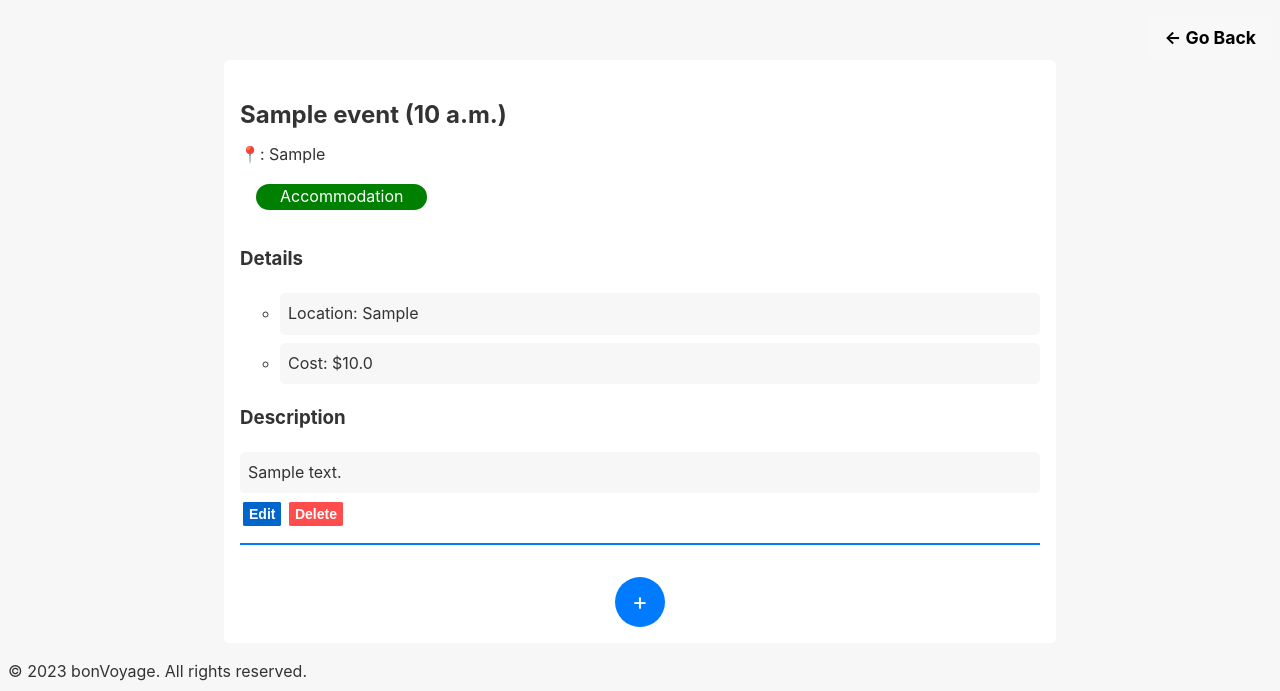
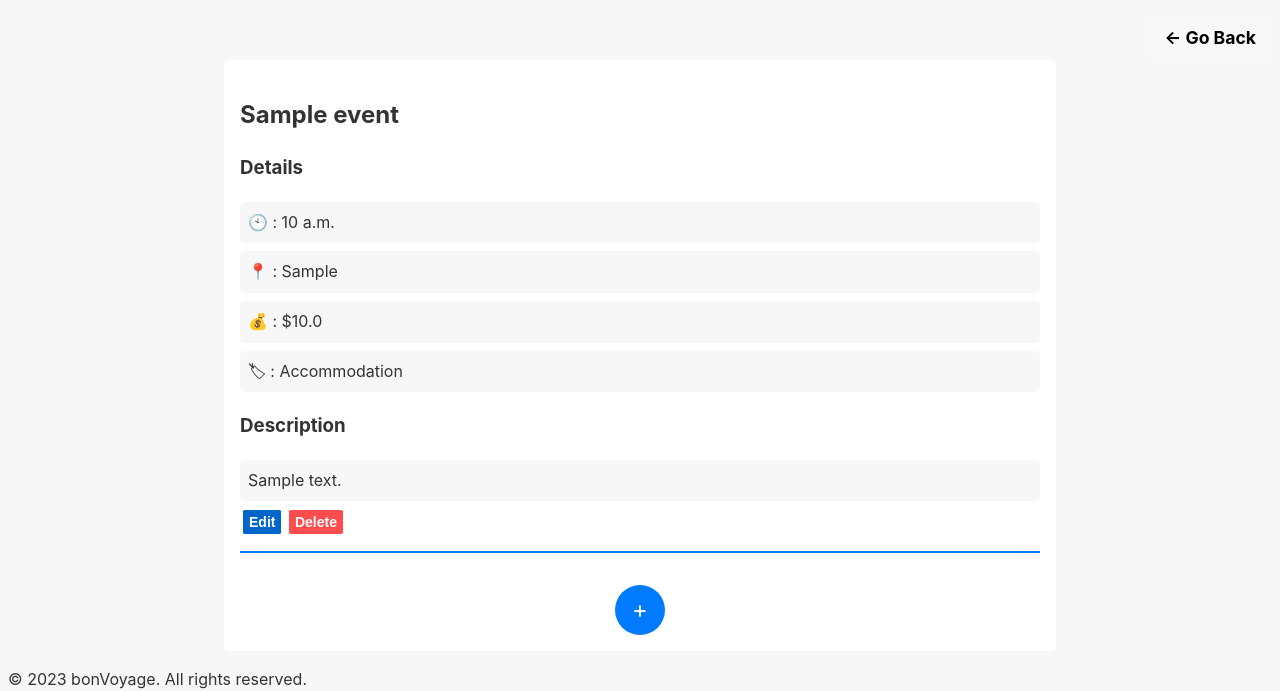
Before and after one commit to Karoboro/TravelPlanner, a Django app: page /view/day/1 in a window 1280 px wide. Shown: the part 250-941 px from the top of the page. Run offline with Django 4.2, Linux system fonts and the light colour scheme; tables that the repository leaves empty hold one stand-in row (values such as "Sample post").

Commit message:
modify styling of detailed day view (days.html) to be slightly more consistent with mockups

```diff
--- a/main/templates/main/days.html
+++ b/main/templates/main/days.html
@@ -11,18 +11,21 @@
     <div class="container">
         {% for event in day.event_set.all %}
         <div class="event-details">
-            <h2 class="event-name">{{ event.name }} ({{ event.time }})</h2>
+            <h2 class="event-name">{{ event.name }}</h2>
             <!-- <span class="time">{{ event.time }}</span> -->
-            <span class="location">📍: {{ event.location }}</span>
-            <div class="tags">
+            <!-- <span class="location">📍: {{ event.location }}</span> -->
+            <!-- <div class="tags">
                 <span class="tag">{{ event.category }}</span>
+            </div> -->
+
+            <h3>Details</h3>
+            <div class="details">
+                <div class="subtask">🕙 : {{ event.time }}</div>
+                <div class="subtask">📍 : {{ event.location }}</div>
+                <div class="subtask">💰 : ${{ event.cost }}</div>
+                <div class="subtask">🏷 : {{ event.category }}</div>
             </div>
 
-            <h3>Details</h3>
-            <ul class="subtasks">
-                <li class="subtask">Location: {{ event.location }}</li>
-                <li class="subtask">Cost: ${{ event.cost }}</li>
-            </ul>
             <h3>Description</h3>
             <p class="subtask">{{ event.description }}</p>
             <a href="{% url 'edit_event' event.pk %}"><button class="edit-event-btn">Edit</button></a>
--- a/main/templates/main/edit_event.html
+++ b/main/templates/main/edit_event.html
@@ -2,7 +2,7 @@
 
 {% block content %}
 <header>
-    <h1>Create New Event</h1>
+    <h1>Update Event</h1>
 </header>
 
 <main>
```
